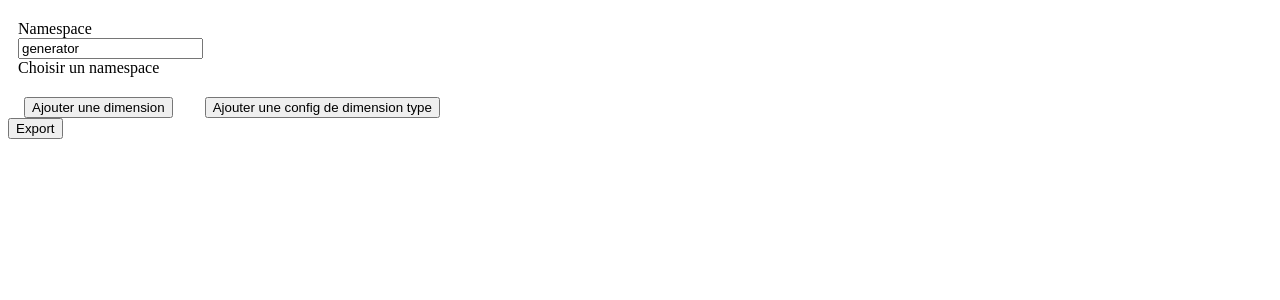
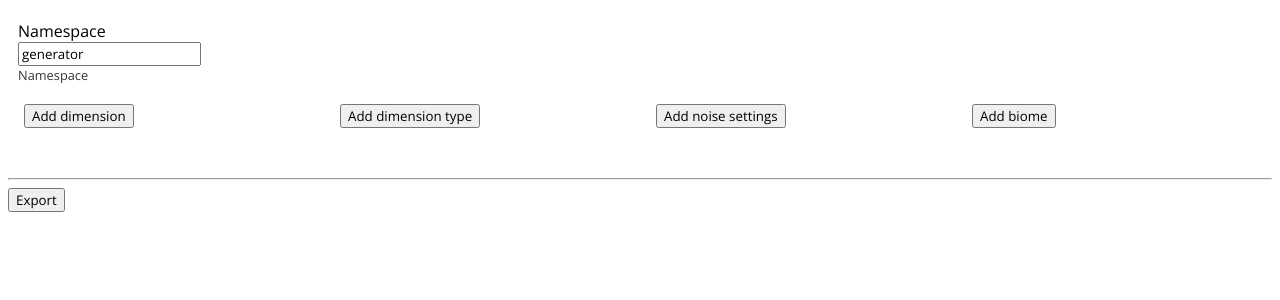
Before and after one commit to Vol4n3/mc-generator-dimension, a Next.js app: page /generator/dimensions in a window 1280 px wide. Shown: the top 300 px of the page. Built offline with nearby package versions, Linux system fonts and the light colour scheme.

Commit message:
continu ...

```diff
--- a/src/components/forms/biome-source.form.tsx
+++ b/src/components/forms/biome-source.form.tsx
@@ -1,7 +1,8 @@
 import {FC} from 'react';
-import {BiomeSource, BiomeSourceType, Checkerboard, MultiNoise} from '../../interface/dimension';
+import {BiomeSource, BiomeSourceType, Checkerboard, MultiNoise, VanillaLayered} from '../../interface/dimension';
 import {LabelWrapper} from '../label-wrapper';
 import {Select} from '../select/select';
+import {Input} from '../input';
 
 interface BiomeSourceProps {
   biomeSource: BiomeSource;
@@ -17,9 +18,10 @@ const biomesTypes = [
 ];
 export const BiomeSourceForm: FC<BiomeSourceProps> = props => {
   const {biomeSource, onChange} = props;
-  const emitChange = (bs: string) => {
+  const emitChangeBST = (value: string) => {
+    const bst = value as BiomeSourceType;
     let addition: any = {};
-    if (bs as BiomeSourceType === 'minecraft:multi_noise') {
+    if (bst === 'minecraft:multi_noise') {
       addition = {
         multi_noise: {
           preset: 'minecraft:nether',
@@ -31,7 +33,7 @@ export const BiomeSourceForm: FC<BiomeSourceProps> = props => {
         }
       } as { multi_noise: MultiNoise }
     }
-    if(bs as BiomeSourceType === 'minecraft:checkerboard'){
+    if (bst === 'minecraft:checkerboard') {
       addition = {
         checkerboard: {
           biomes: [],
@@ -41,16 +43,41 @@ export const BiomeSourceForm: FC<BiomeSourceProps> = props => {
         checkerboard: Checkerboard
       }
     }
+    if (bst === 'minecraft:fixed') {
+      addition = {
+        fixed: {
+          biome: ''
+        }
+      }
+    }
+    if (bst === 'minecraft:the_end') {
+      addition = {
+        the_end: 'minecraft:the_end'
+      }
+    }
+    if (bst === 'minecraft:vanilla_layered') {
+      addition = {
+        vanilla_layered: {
+          large_biomes: false,
+          legacy_biome_init_layer: true,
+        } as VanillaLayered
+      }
+    }
     onChange({
       ...addition,
       seed: biomeSource.seed,
-      type: bs as BiomeSourceType,
+      type: bst,
     })
   }
   return <>
-    <LabelWrapper label={'Biome type'}>
+    <LabelWrapper label={'Biome source seed'}>
+      <Input type={'number'}
+             value={biomeSource.seed}
+             onChange={e => onChange({...biomeSource, seed: parseInt(e.target.value)})}/>
+    </LabelWrapper>
+    <LabelWrapper label={'Biome source type'} caption={"The type of biome generation"}>
       <Select
-        onSelected={emitChange}
+        onSelected={emitChangeBST}
         options={biomesTypes.map((bt) => ({
           label: bt.replace('minecraft:', ''),
           value: bt
@@ -58,6 +85,36 @@ export const BiomeSourceForm: FC<BiomeSourceProps> = props => {
         value={biomeSource.type}
         required/>
     </LabelWrapper>
-    {}
+    {
+      biomeSource.type === 'minecraft:multi_noise' && <div>
+        Multi noise : 3D biome generation used in the nether.
+      </div>
+    }
+    {
+      biomeSource.type === 'minecraft:vanilla_layered' && <div>
+        Vanilla layered : Default and large biome generation used in the overworld
+      </div>
+    }
+    {
+      biomeSource.type === 'minecraft:the_end' && <div>
+        The end : Biome generation used in the end with biome minecraft:the_end in the center and other end biomes
+        around.
+      </div>
+    }
+    {
+      biomeSource.type === 'minecraft:fixed' && <div>
+        A single biome
+        <LabelWrapper label={"Biome"}>
+          <Input type={'text'} value={biomeSource.fixed?.biome}
+                 list={'biomes'}
+                 onChange={e => onChange({...biomeSource, fixed: {biome: e.target.value}})}/>
+        </LabelWrapper>
+      </div>
+    }
+    {
+      biomeSource.type === 'minecraft:checkerboard' && <div>
+        Checkerboard: A biome generation in which biomes are square (or close to square) and repeat along the diagonals.
+      </div>
+    }
   </>
 }
--- a/src/components/forms/dimension.form.tsx
+++ b/src/components/forms/dimension.form.tsx
@@ -1,4 +1,4 @@
-import {Dimension, DimensionGeneratorType} from '../../interface/dimension';
+import {Dimension, DimensionGenerator, DimensionGeneratorType} from '../../interface/dimension';
 import {FC, useState} from 'react';
 import {LabelWrapper} from '../label-wrapper';
 import {Input} from '../input';
@@ -7,15 +7,14 @@ import {Flex} from '../flex';
 import {Button} from '../button';
 import {RadioGroup} from '../radio-group';
 import {Animation, Keyframes} from '../animation';
-import {generateSeed} from '../../utils/math.utils';
 import {NoiseForm} from './noise.form';
 import {Select} from '../select/select';
+import {generateSeed} from '../../utils/math.utils';
 
 export interface DimensionFormProps {
   dimension: Dimension;
   onChange: (d: Dimension) => void;
   dimensionsTypes: string[];
-  noiseSettings: string[];
   onRemove: () => void;
 }
 
@@ -24,46 +23,60 @@ const Wrapper = styled.article`
     background: #eee;
     border: 1px #333 solid;
     margin: 10px auto;
+    width: 100%;
+    box-sizing: border-box;
 `;
 
 export const DimensionForm: FC<DimensionFormProps> = props => {
-  const {dimension, onChange, onRemove, dimensionsTypes, noiseSettings} = props;
+  const {dimension, onChange, onRemove, dimensionsTypes} = props;
   const [getShow, setShow] = useState<boolean>(true);
+  const [getHistoricFlat,setHistoricFlat] = useState<DimensionGenerator>(dimension.generator)
+  const [getHistoricNoise,setHistoricNoise] = useState<DimensionGenerator>(dimension.generator)
   const emitClose = () => {
     setShow(false);
     setTimeout(() => {
       onRemove()
     }, 300)
   }
+  const emitChangeGenerator = (g: DimensionGenerator)=>{
+    const dim = {...dimension, generator: g};
+    if(g.type === 'minecraft:flat'){
+      setHistoricFlat(g);
+    }
+    if(g.type === 'minecraft:noise'){
+      setHistoricNoise(g);
+    }
+    onChange(dim)
+  }
   const changeGeneratorType = (type: DimensionGeneratorType) => {
-    let generator = {...dimension.generator, type};
+    let generator: DimensionGenerator;
     if (type === 'minecraft:flat') {
       generator = {
-        ...generator,
-        settings: {
-          biome: '',
-          features: [],
-          layers: [],
-          structures: {}
-        }
+          settings: getHistoricFlat.settings ,
+          seed: getHistoricFlat.seed,
+          type
       }
     } else {
       generator = {
-        ...generator,
-        biome_source: {
-          seed: generateSeed(),
+        type,
+        biome_source: getHistoricNoise.biome_source || {
+          seed : generateSeed(),
+
+
         },
-        settings: ''
+        settings: getHistoricNoise.settings,
+        seed:getHistoricNoise.seed
       }
     }
-    onChange({...dimension, generator})
+    onChange({...dimension, generator});
+
   }
   return <Animation
-    show={getShow} onStarting enter={{keyframes: Keyframes.slideInFromTop}}
+    show={getShow} onStarting enter={{keyframes: Keyframes.slideInFromLeft}}
     exit={{keyframes: Keyframes.fadeOut}}>
     <Wrapper>
       <Flex justifyContent={['flex-end']}>
-        <Button onClick={emitClose}>X</Button>
+        <Button onClick={emitClose} style={{position:'absolute'}}>X</Button>
       </Flex>
       <LabelWrapper label={'Dimension Name'}>
         <Input
@@ -71,7 +84,7 @@ export const DimensionForm: FC<DimensionFormProps> = props => {
           required
           onChange={(e) => onChange({...dimension, name: e.target.value})}/>
       </LabelWrapper>
-      <LabelWrapper label={'dimension Type'}>
+      <LabelWrapper label={'dimension Type'} caption={'you can choose vanilla preset or create one'}>
         <Select
           onSelected={e => onChange({...dimension, type: e})}
           options={dimensionsTypes.map((d) => ({
@@ -85,8 +98,8 @@ export const DimensionForm: FC<DimensionFormProps> = props => {
         <RadioGroup<DimensionGeneratorType>
           name={'generator'}
           options={[
-            {value: 'minecraft:flat', label: 'Flat'},
-            {value: 'minecraft:noise', label: 'Noise'}
+            {value: 'minecraft:noise', label: 'Noise Dimension'},
+            {value: 'minecraft:flat', label: 'Flat Dimension'}
           ]}
           required
           selected={dimension.generator.type}
@@ -95,8 +108,7 @@ export const DimensionForm: FC<DimensionFormProps> = props => {
       {
         dimension.generator.type === 'minecraft:noise' && <NoiseForm
           generator={dimension.generator}
-          onChange={e => onChange({...dimension, generator: e})}
-          noiseSettings={noiseSettings}/>
+          onChange={emitChangeGenerator}/>
       }
       {
         dimension.generator.type === 'minecraft:flat' && <div>flat</div>
--- a/src/components/forms/noise.form.tsx
+++ b/src/components/forms/noise.form.tsx
@@ -2,38 +2,31 @@ import {FC} from 'react';
 import {DimensionGenerator} from '../../interface/dimension';
 import {LabelWrapper} from '../label-wrapper';
 import {Input} from '../input';
-import {setInRange} from '../../utils/math.utils';
+import {parseSeed} from '../../utils/math.utils';
 import {BiomeSourceForm} from './biome-source.form';
 
 interface NoiseFormProps {
   generator: DimensionGenerator;
   onChange: (gen: DimensionGenerator) => void;
-  noiseSettings: string[];
 }
 
 export const NoiseForm: FC<NoiseFormProps> = props => {
-  const {generator, onChange, noiseSettings} = props;
-  const parseSeed = (value: string): number => {
-    const result = parseInt(value, 10);
-    return setInRange(result, -Math.pow(2, 32), Math.pow(2, 32));
-  }
+  const {generator, onChange} = props;
   return <>
     <LabelWrapper label={'Generator seed'}>
       <Input
         type={'number'}
-        min={-Math.pow(2, 32)}
-        max={Math.pow(2, 32)}
+        required
         value={generator.seed}
         onChange={e => onChange({...generator, seed: parseSeed(e.target.value)})}/>
     </LabelWrapper>
-    <LabelWrapper label={'Noise settings'}>
-        <Input type={'text'}
-               list={'noise_settings'}
+    <LabelWrapper label={'Noise settings'} caption={'you can choose vanilla preset or create one'}>
+      <Input
+        type={'text'}
+        required
+        list={'noise_settings'}
         value={generator.settings as string}
-        onChange={(e)=>onChange({...generator, settings:e.target.value})}/>
-        <datalist id={'noise_settings'}>
-          {noiseSettings.map(ns=><option key={ns} value={ns}/>)}
-        </datalist>
+        onChange={(e) => onChange({...generator, settings: e.target.value})}/>
     </LabelWrapper>
     {generator.biome_source &&
     <BiomeSourceForm
--- a/src/components/label-wrapper/label-wrapper-caption.tsx
+++ b/src/components/label-wrapper/label-wrapper-caption.tsx
@@ -1,8 +1,12 @@
 import {FC} from 'react';
-
+import styled from 'styled-components';
+const Caption = styled.div`
+  font-size: 0.80rem;
+  color: #333;
+`;
 export const LabelWrapperCaption:FC = props => {
   const {children} = props;
-  return <div>
+  return <Caption>
     {children}
-  </div>
+  </Caption>
 }
--- /dev/null
+++ b/src/components/template/main.template.tsx
@@ -0,0 +1,30 @@
+import {FC} from 'react';
+import Head from 'next/head';
+import styled from 'styled-components';
+
+interface MainTemplateProps {
+  title: string
+}
+const Main = styled.main`
+  font-family: 'Open Sans', sans-serif;
+  input::placeholder{
+    font-family: 'Open Sans', sans-serif;
+  }
+  * {
+    font-family: 'Open Sans', sans-serif;
+    box-sizing: border-box;
+  }
+`;
+export const MainTemplate: FC<MainTemplateProps> = props => {
+  const {title, children} = props;
+  return <>
+    <Head>
+      <title>{title}</title>
+      <link href="https://fonts.googleapis.com/css2?family=Open+Sans&display=swap" rel="stylesheet"/>
+      <meta name="viewport" content="width=device-width, initial-scale=1.0" />
+    </Head>
+    <Main>
+      {children}
+    </Main>
+  </>
+}
--- a/src/interface/biome.ts
+++ b/src/interface/biome.ts
@@ -57,6 +57,7 @@ export interface Biome {
   /**
    * "none", "rain", or "snow"
    */
+  name:string;
   precipitation: "none" | "rain" | "snow";
   category: BiomeCategory;
   depth: number;
--- a/src/interface/data.ts
+++ b/src/interface/data.ts
@@ -1,10 +1,12 @@
 import {Dimension} from './dimension';
 import {DimensionType} from './dimension-type';
 import {NoiseSettings} from './noise-settings';
+import {Biome} from './biome';
 
 export interface Data {
   dimensions: Dimension[];
   dimensionType: DimensionType[];
   noiseSettings: NoiseSettings[];
   namespace: string;
+  biomes: Biome[]
 }
--- a/src/pages/generator/dimensions/index.tsx
+++ b/src/pages/generator/dimensions/index.tsx
@@ -9,14 +9,21 @@ import {LabelWrapper} from '../../../components/label-wrapper';
 import {Input} from '../../../components/input';
 import {Flex} from '../../../components/flex';
 import {generateSeed} from '../../../utils/math.utils';
-import {noiseSettingsDefault} from '../../../interface/noise-settings';
+import styled from 'styled-components';
+import {MainTemplate} from '../../../components/template/main.template';
+import {biomes} from '../../../interface/biome';
 
+const ExtendedDiv = styled.div`
+width: 100%;
+position: relative;
+`;
 const DimensionsPage = () => {
   const [getData, setData] = useState<Data>({
     dimensions: [],
     dimensionType: [],
     namespace: 'generator',
-    noiseSettings: []
+    noiseSettings: [],
+    biomes: []
   });
   const [getId, setId] = useState<number>(1);
   const submitData = (event: FormEvent) => {
@@ -76,21 +83,18 @@ const DimensionsPage = () => {
       ]
     })
   };
-  return <form onSubmit={submitData}>
-    <LabelWrapper label={'Namespace'} caption={'Choisir un namespace'}>
+  return <MainTemplate title={'Minecraft Generator dimension 1.16.2'}>
+    <form onSubmit={submitData}>
+      <LabelWrapper label={'Namespace'} caption={'Namespace'}>
         <Input
           required
           value={getData.namespace}
           onChange={(ev) => setData({...getData, namespace: ev.target.value})}/>
       </LabelWrapper>
       <Flex>
-      <Flex col>
-        <Button onClick={() => createDimension()}>Ajouter une dimension</Button>
-      </Flex>
-      <Flex col>
-        <Button onClick={() => createDimensionType()}>Ajouter une config de dimension type</Button>
-      </Flex>
-    </Flex>
+        <Flex col={[12, 12, 3]}>
+          <ExtendedDiv>
+            <Button onClick={() => createDimension()}>Add dimension</Button>
             {getData.dimensions.map((dim, index) => {
               return <DimensionForm
                 onRemove={() => setData({
@@ -102,10 +106,39 @@ const DimensionsPage = () => {
                 dimension={dim}
                 onChange={(d) => updateDimension(index, d)}
                 dimensionsTypes={[...MinecraftDimensionTypes, ...getData.dimensionType.map(dt => `${getData.namespace}:${dt.name}`)]}
-        noiseSettings={[...noiseSettingsDefault,...getData.noiseSettings.map((ns)=>ns.name)]}
               />
             })}
+          </ExtendedDiv>
+        </Flex>
+        <Flex col={[12, 12, 3]}>
+          <ExtendedDiv>
+            <Button onClick={() => createDimensionType()}>Add dimension type</Button>
+          </ExtendedDiv>
+        </Flex>
+        <Flex col={[12, 12, 3]}>
+          <ExtendedDiv>
+            <Button>Add noise settings</Button>
+          </ExtendedDiv>
+        </Flex>
+        <Flex col={[12, 12, 3]}>
+          <ExtendedDiv>
+            <Button>Add biome</Button>
+          </ExtendedDiv>
+        </Flex>
+      </Flex>
+      <hr style={{marginTop: '50px'}}/>
       <Button type={'submit'}>Export</Button>
     </form>
+    <datalist id={'biomes'}>
+      {[...biomes, ...getData.biomes.map(b => b.name)].map((b) => <option key={b} value={b}/>)}
+    </datalist>
+    <datalist id={'noise_settings'}>
+      {getData.noiseSettings.map(ns => <option key={ns.name} value={ns.name}/>)}
+    </datalist>
+    <datalist id={'dimension_type'}>
+      {[...MinecraftDimensionTypes, ...getData.dimensionType.map(dt => `${getData.namespace}:${dt.name}`)].map(dtn =>
+        <option key={dtn} value={dtn}/>)}
+    </datalist>
+  </MainTemplate>
 }
 export default DimensionsPage;
--- a/src/utils/math.utils.ts
+++ b/src/utils/math.utils.ts
@@ -1,7 +1,10 @@
 export const generateSeed = (): number => {
   return Math.round((Math.random() * 2 - 1) * Math.pow(2, 32));
 }
-
+export const parseSeed = (value: string): number => {
+  const result = parseInt(value, 10);
+  return setInRange(result, -Math.pow(2, 32), Math.pow(2, 32));
+}
 export const Compare = <T extends Date | number | string>(a: T, b: T): number => {
   return a < b ? -1 : a > b ? 1 : 0;
 };
```
Also changed, not shown: src/interface/dimension.ts (+6 -6 lines). Lines whose indentation alone changed are shown as unchanged.
